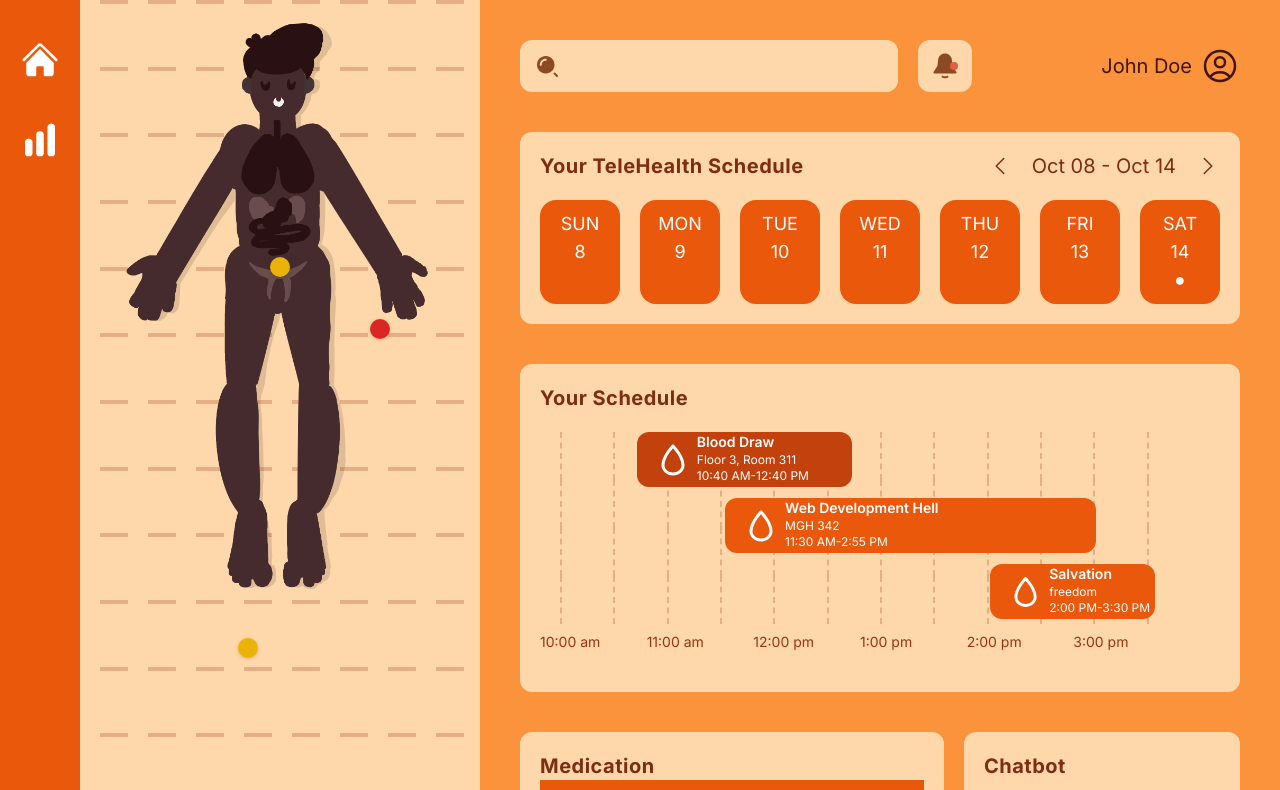
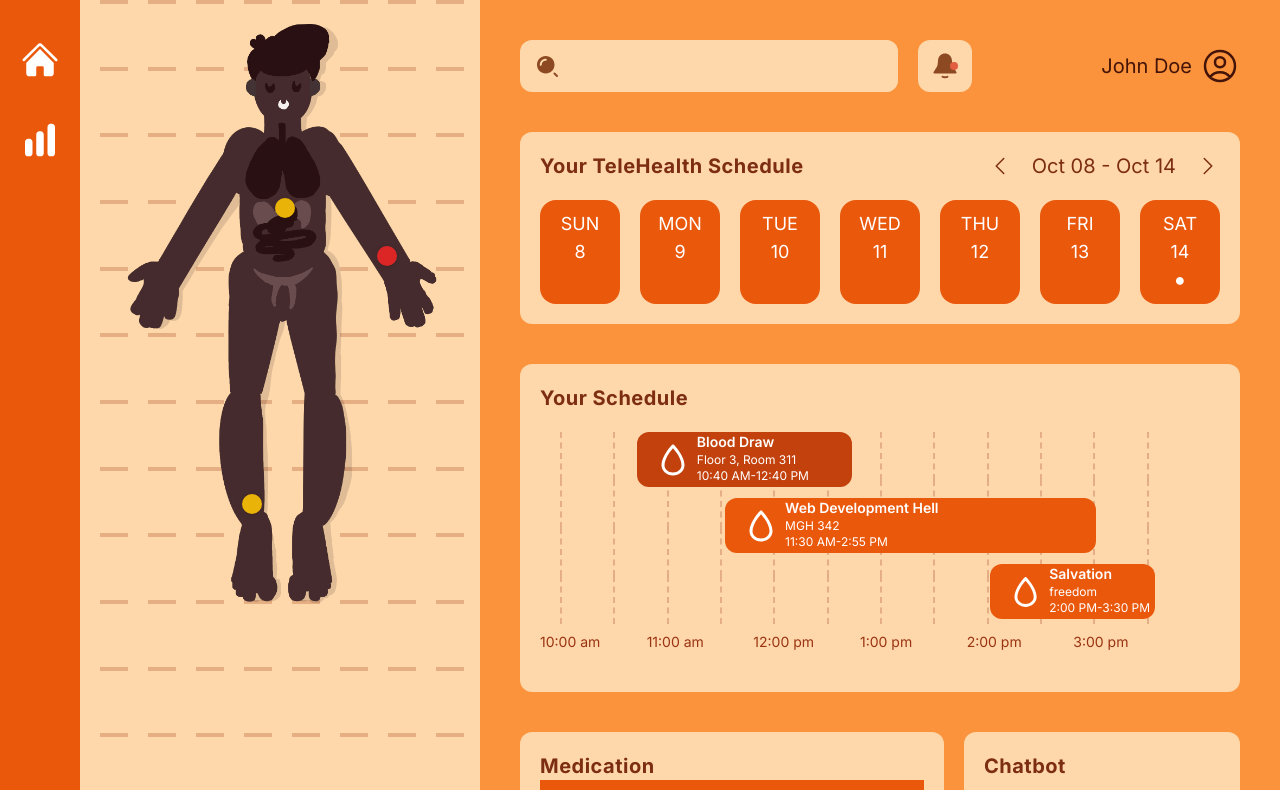
Before and after one commit to euouae682/dubhacks23, a Next.js app: page / in a window 1280 px wide. Shown: the top 790 px of the page. Built offline with nearby package versions, Linux system fonts and the light colour scheme.

Commit message:
made diagram fixed (talk abt nav later)

```diff
--- a/app/components/diagram.tsx
+++ b/app/components/diagram.tsx
@@ -29,13 +29,13 @@ export function Diagram() {
 
   return (
     <div className="col-span-3 bg-orange-200">
-      <div className="h-full w-[30%] grid absolute grid-cols-8 grid-rows-12">
+      <div className="h-full w-[30%] grid grid-cols-8 grid-rows-12 fixed">
           { Array.apply(null, Array(96)).map(function () {}).map(() => {
             return <div className="w-1/8 ml-5 border-solid border-t-4 border-orange-800 border-opacity-25"></div>
           })}
       </div>
-      <div className="relative h-full m-auto bg-[url('/humandiagram.png')] bg-no-repeat bg-top bg-[length:100%]">
-        <ul className="relative h-full">
+      <div className="fixed w-[32%] h-full m-auto bg-[url('/humandiagram.png')] bg-no-repeat bg-top bg-[length:100%]">
+        <ul className="h-full">
           {healthPoints.map(({ topPos, leftPos, status }) => {
             return (
               <li
```
